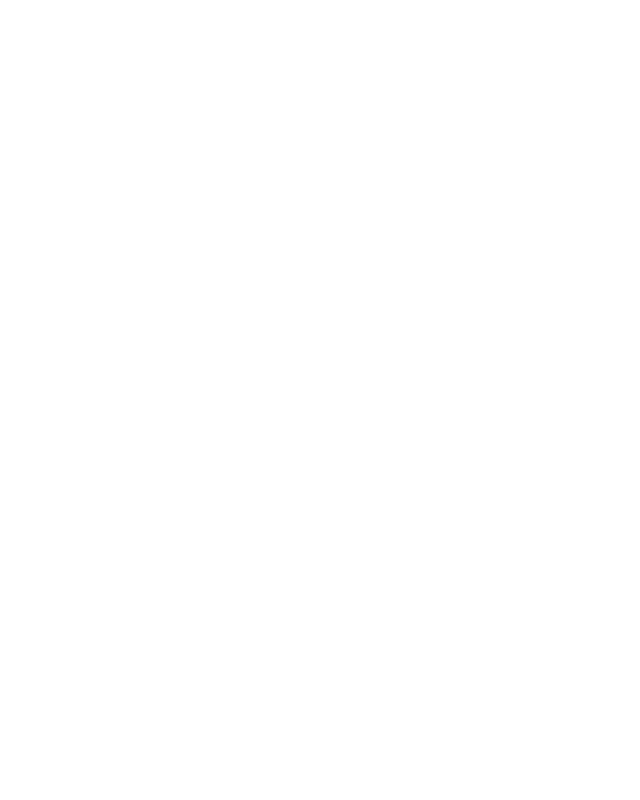
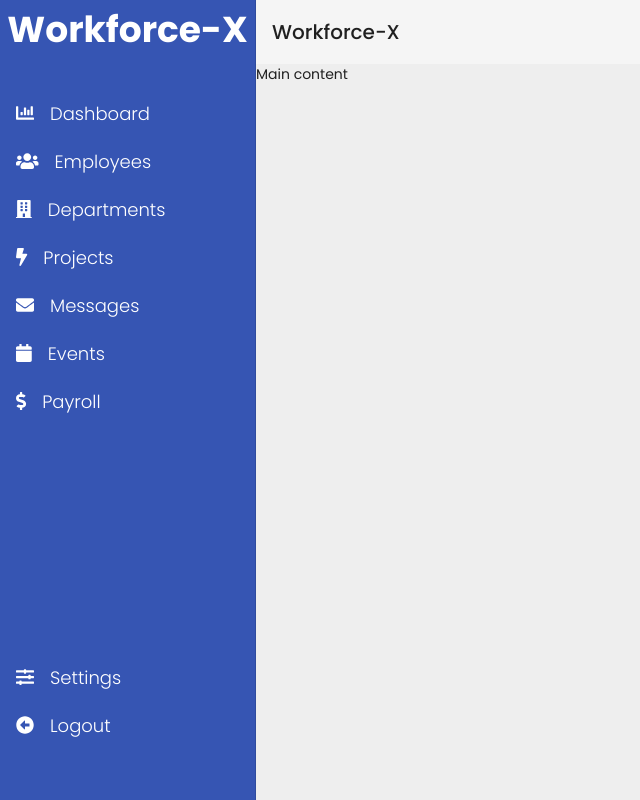
Before and after one commit to gpslakshan/workforce-x, an Angular app in the folder portal/: page / in a window 1280 px wide. Shown: the whole page, without its empty margins (0-640 px from the left). Built offline with nearby package versions, Linux system fonts and the light colour scheme.

Commit message:
sidemenu basic layout completed.

```diff
--- a/portal/src/app/app.component.html
+++ b/portal/src/app/app.component.html
@@ -7,3 +7,41 @@
         </div>
     </div>
 </div> -->
+
+
+<mat-sidenav-container class="example-container">
+    <mat-sidenav mode="side" opened class="sidemenu-container">
+        <div id="logo">Workforce-X</div>
+        <mat-nav-list class="menu-list">
+            <div class="top-content">
+                <a mat-list-item href="#" class="side-menu-item">
+                    <span class="me-3"><fa-icon [icon]="chartBarIcon"></fa-icon></span>Dashboard</a>
+                <a mat-list-item href="#" class="side-menu-item">
+                    <span class="me-3"><fa-icon [icon]="employeesIcon"></fa-icon></span>Employees</a>
+                <a mat-list-item href="#" class="side-menu-item">
+                    <span class="me-3"><fa-icon [icon]="buildingIcon"></fa-icon></span>Departments</a>
+                <a mat-list-item href="#" class="side-menu-item">
+                    <span class="me-3"><fa-icon [icon]="thunderIcon"></fa-icon></span>Projects</a>
+                <a mat-list-item href="#" class="side-menu-item">
+                    <span class="me-3"><fa-icon [icon]="mailIcon"></fa-icon></span>Messages</a>
+                <a mat-list-item href="#" class="side-menu-item">
+                    <span class="me-3"><fa-icon [icon]="eventIcon"></fa-icon></span>Events</a>
+                <a mat-list-item href="#" class="side-menu-item">
+                    <span class="me-3"><fa-icon [icon]="dollarIcon"></fa-icon></span>Payroll</a>
+            </div>
+
+            <div class="bottom-content">
+                <a mat-list-item href="#" class="side-menu-item">
+                    <span class="me-3"><fa-icon [icon]="settingsIcon"></fa-icon></span>Settings</a>
+                <a mat-list-item href="#" class="side-menu-item">
+                    <span class="me-3"><fa-icon [icon]="logoutIcon"></fa-icon></span>Logout</a>
+            </div>
+        </mat-nav-list>
+    </mat-sidenav>
+    <mat-sidenav-content>
+        <mat-toolbar>
+            <span>Workforce-X</span>
+        </mat-toolbar>
+        Main content
+    </mat-sidenav-content>
+</mat-sidenav-container>
--- a/portal/src/app/app.component.scss
+++ b/portal/src/app/app.component.scss
@@ -0,0 +1,42 @@
+@import "../styles.scss";
+
+.example-container {
+    position: absolute;
+    top: 0;
+    bottom: 0;
+    left: 0;
+    right: 0;
+    background: #eee;
+}
+
+#logo {
+    padding: 20px 0 40px 0;
+    width: 100%;
+    color: white;
+    font-size: 36px;
+    display: flex;
+    justify-content: center;
+    font-weight: 700;
+}
+
+.sidemenu-container {
+    width: 20%;
+    background-color: $brand-sidebar-color;
+}
+
+.menu-list {
+    padding: 10px 0;
+    height: 85%;
+    display: flex;
+    flex-direction: column;
+    justify-content: space-between;
+}
+
+.side-menu-item {
+    color: white;
+    font-size: 18px;
+    font-weight: 300;
+    // width: 100%;
+    // display: flex !important;
+    // justify-content: center;
+}
--- a/portal/src/app/app.component.ts
+++ b/portal/src/app/app.component.ts
@@ -1,5 +1,5 @@
 import { Component } from '@angular/core';
-import { faUsers } from '@fortawesome/free-solid-svg-icons';
+import { faUsers, faChartBar, faBuilding, faBolt, faEnvelope, faCalendar, faDollarSign, faSlidersH, faArrowAltCircleLeft } from '@fortawesome/free-solid-svg-icons';
 
 @Component({
   selector: 'app-root',
@@ -9,4 +9,12 @@ import { faUsers } from '@fortawesome/free-solid-svg-icons';
 export class AppComponent {
 
   employeesIcon = faUsers;
+  chartBarIcon = faChartBar;
+  buildingIcon = faBuilding;
+  thunderIcon = faBolt;
+  mailIcon = faEnvelope;
+  eventIcon = faCalendar;
+  dollarIcon = faDollarSign;
+  settingsIcon = faSlidersH;
+  logoutIcon = faArrowAltCircleLeft;
 }
```
Also changed, not shown: portal/src/app/app.module.ts (+7 -1 lines).
